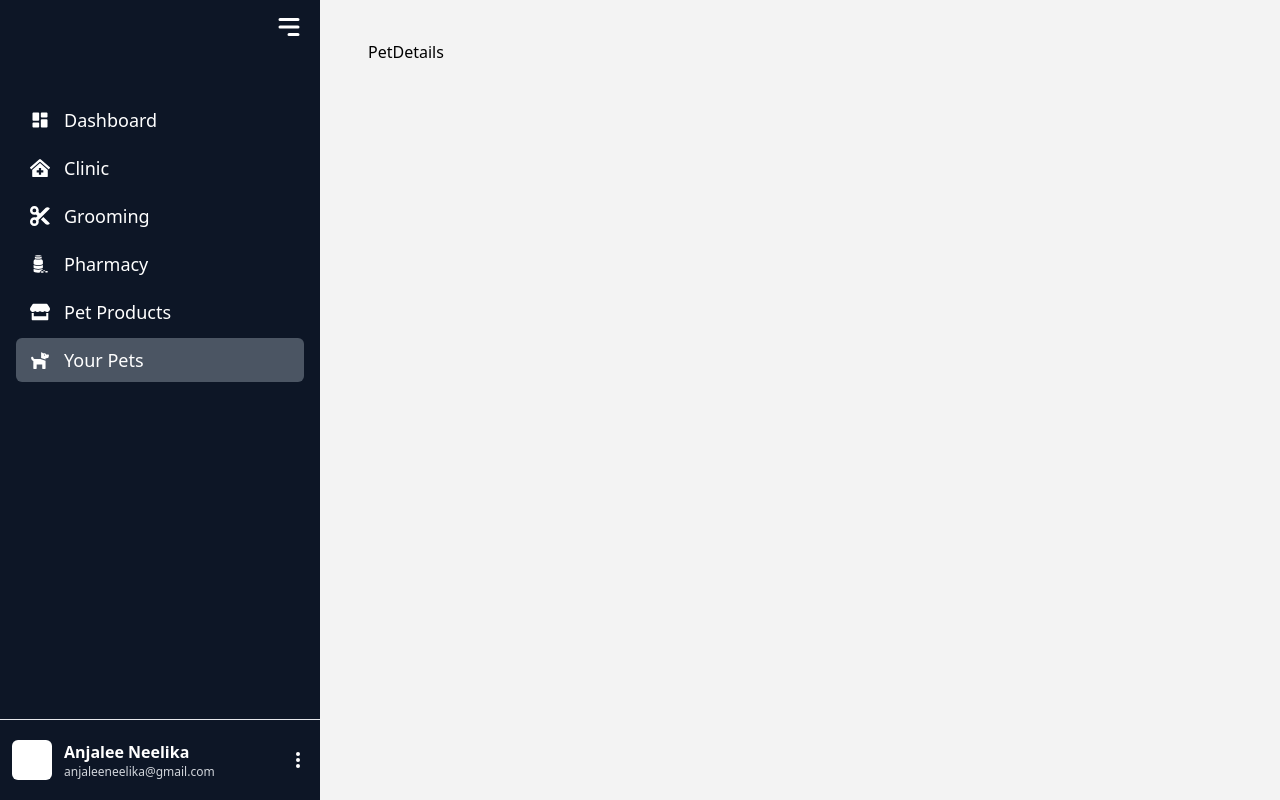
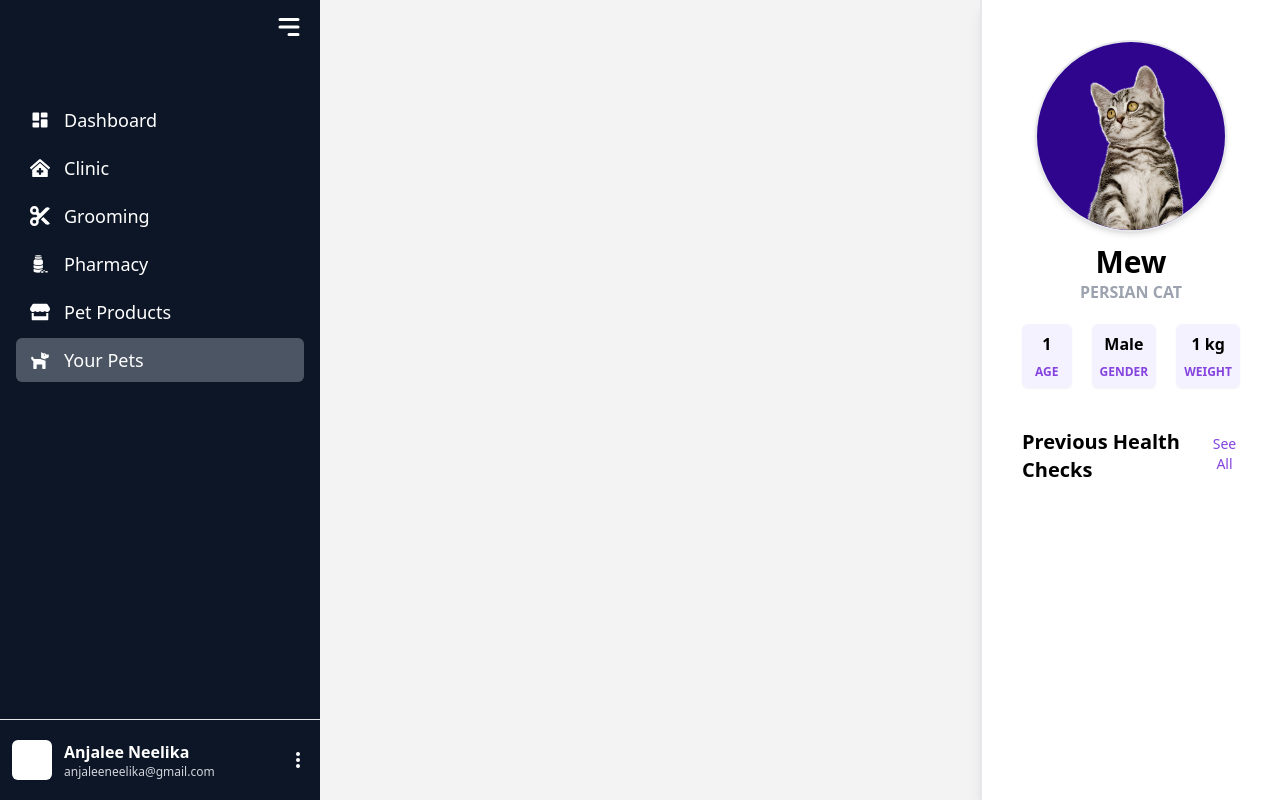
Before and after one commit to AnjaleeNeelika/Pet_Care_App, a React (Vite) app in the folder frontend/: page /pet-owner/pets/Mew in a window 1280 px wide. Built offline with nearby package versions, Linux system fonts and the light colour scheme.

Commit message:
Update PetDetails.jsx

```diff
--- a/frontend/src/pages/PetOwner/PetDetails.jsx
+++ b/frontend/src/pages/PetOwner/PetDetails.jsx
@@ -1,8 +1,43 @@
 import React from 'react'
+import Cat1 from '../../assets/images/Cat1.png'
 
 const PetDetails = () => {
     return (
-        <section className='px-12 py-10'>PetDetails</section>
+        <section className='h-full w-full flex'>
+            <div className='w-full h-full'></div>
+            <div className='w-1/3 min-w-[300px] h-full bg-white px-10 py-10 shadow-lg border-l-2'>
+                <div className='w-48 h-48 bg-secondary-600 rounded-full object-contain overflow-hidden p-5 mx-auto shadow-md border-2'>
+                    <img src={Cat1} className='rounded-full w-full h-fit mx-auto' />
+                </div>
+                <div className='mt-3'>
+                    <div className='w-fit text-3xl font-semibold mx-auto'>Mew</div>
+                    <div className='w-fit text-gray-400 font-semibold mx-auto'>PERSIAN CAT</div>
+
+                    <div className='flex justify-between items-center gap-5 mt-5 text-center'>
+                        <div className='w-24 h-16 p-2 bg-primary-100 rounded-md shadow-sm flex flex-col justify-between items-center'>
+                            <div className='font-semibold'>1</div>
+                            <div className='text-xs text-secondary-400 font-semibold'>AGE</div>
+                        </div>
+                        <div className='w-24 h-16 p-2 bg-primary-100 rounded-md shadow-sm flex flex-col justify-between items-center'>
+                            <div className='font-semibold'>Male</div>
+                            <div className='text-xs text-secondary-400 font-semibold'>GENDER</div>
+                        </div>
+                        <div className='w-24 h-16 p-2 bg-primary-100 rounded-md shadow-sm flex flex-col justify-between items-center'>
+                            <div className='font-semibold'>1 kg</div>
+                            <div className='text-xs text-secondary-400 font-semibold'>WEIGHT</div>
+                        </div>
+                    </div>
+
+                    <div className='mt-10'>
+                        <div className='flex justify-between gap-5 items-baseline'>
+                            <div className='text-xl font-semibold'>Previous Health Checks</div>
+                            <button className='text-sm text-secondary-400 hover:border-b-2 hover:border-secondary-300 hover:-translate-y-0.5 duration-100 transition-all'>See All</button>
+                        </div>
+
+                    </div>
+                </div>
+            </div>
+        </section>
     )
 }
 
```
